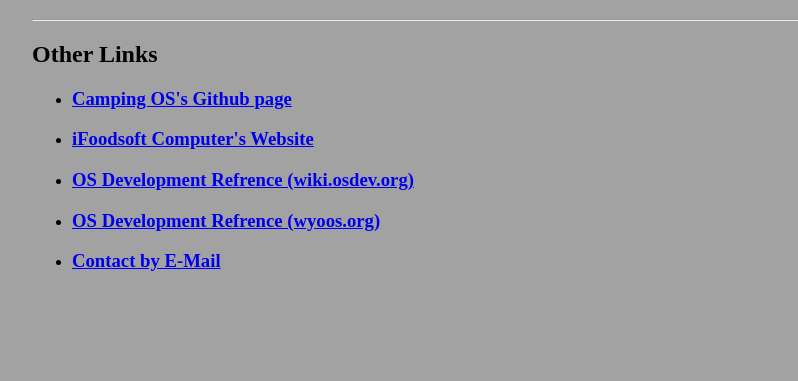
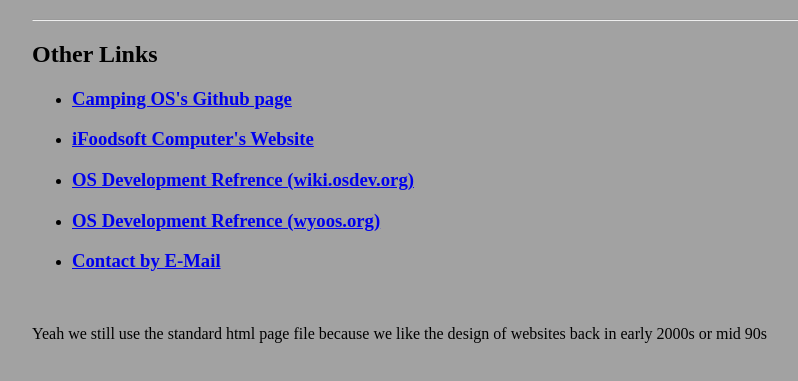
Before and after one commit to campingos/campingos.github.io, a plain HTML site: page index.html in a window 1280 px wide. Shown: the part 177-558 px from the top of the page, without its empty margins (76-874 px from the left). Drawn offline with Linux system fonts and the light colour scheme.

Commit message:
add reason why use a standard html page file

```diff
--- a/index.html
+++ b/index.html
@@ -36,5 +36,10 @@
 		<li><h3><a href="mailto: camping.operating.system@gmail.com">Contact by E-Mail</a></h3></li>
 	</ul>
 
+	<br>
+	<p>
+		Yeah we still use the standard html page file because we like the design of websites back in early 2000s or mid 90s
+	</p>
+
 </body>
 </html>
```
